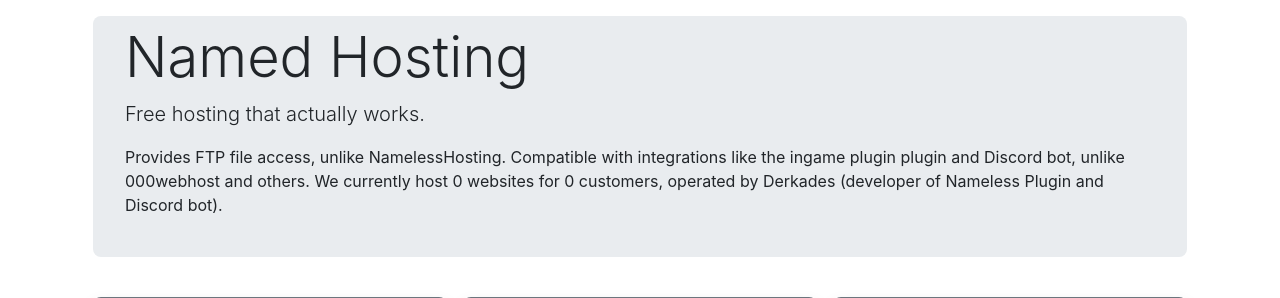
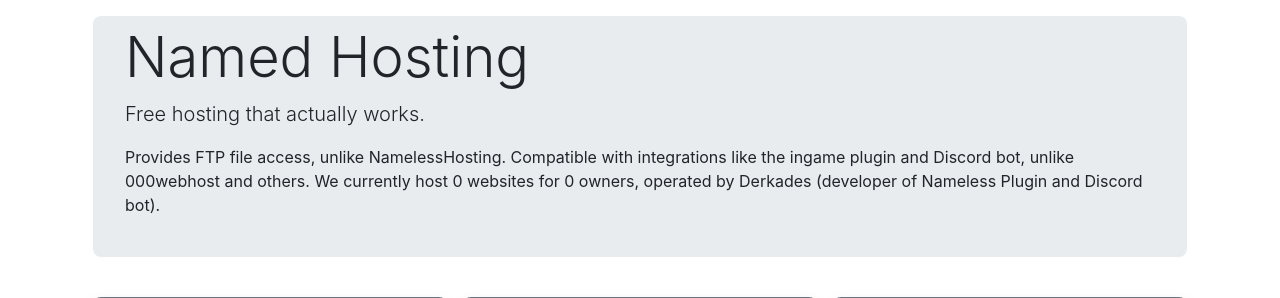
Before and after one commit to namelessmc-bot/namelessmc_hosting, a Django app: page / in a window 1280 px wide. Shown: the part 56-354 px from the top of the page. Run offline with Django 3.2, Linux system fonts and the light colour scheme; some libraries are stand-ins or nearby versions.

Commit message:
fix typo

```diff
--- a/frontend/main/templates/main/index.html
+++ b/frontend/main/templates/main/index.html
@@ -11,7 +11,7 @@
         </p>
     </span>
     <p>
-{% blocktrans with websites=count_websites users=count_users %}Provides FTP file access, unlike NamelessHosting. Compatible with integrations like the ingame plugin plugin and Discord bot, unlike 000webhost and others.  We currently host {{ websites }} websites for {{ users }} customers, operated by Derkades (developer of Nameless Plugin and Discord bot).{% endblocktrans %}
+{% blocktrans with websites=count_websites users=count_users %}Provides FTP file access, unlike NamelessHosting. Compatible with integrations like the ingame plugin and Discord bot, unlike 000webhost and others. We currently host {{ websites }} websites for {{ users }} owners, operated by Derkades (developer of Nameless Plugin and Discord bot).{% endblocktrans %}
     </p>
     <span class="text-muted"></span>
 </section>
```
Also changed, not shown: frontend/locale/cs/LC_MESSAGES/django.po, frontend/locale/de/LC_MESSAGES/django.po, frontend/locale/es/LC_MESSAGES/django.po, frontend/locale/es_419/LC_MESSAGES/django.po, frontend/locale/hu/LC_MESSAGES/django.po, frontend/locale/nb_NO/LC_MESSAGES/django.po, frontend/locale/nl/LC_MESSAGES/django.po, frontend/locale/pl/LC_MESSAGES/django.po, frontend/locale/ru/LC_MESSAGES/django.po, frontend/locale/sk/LC_MESSAGES/django.po, frontend/locale/tr/LC_MESSAGES/django.po, frontend/locale/zh_Hans/LC_MESSAGES/django.po.
